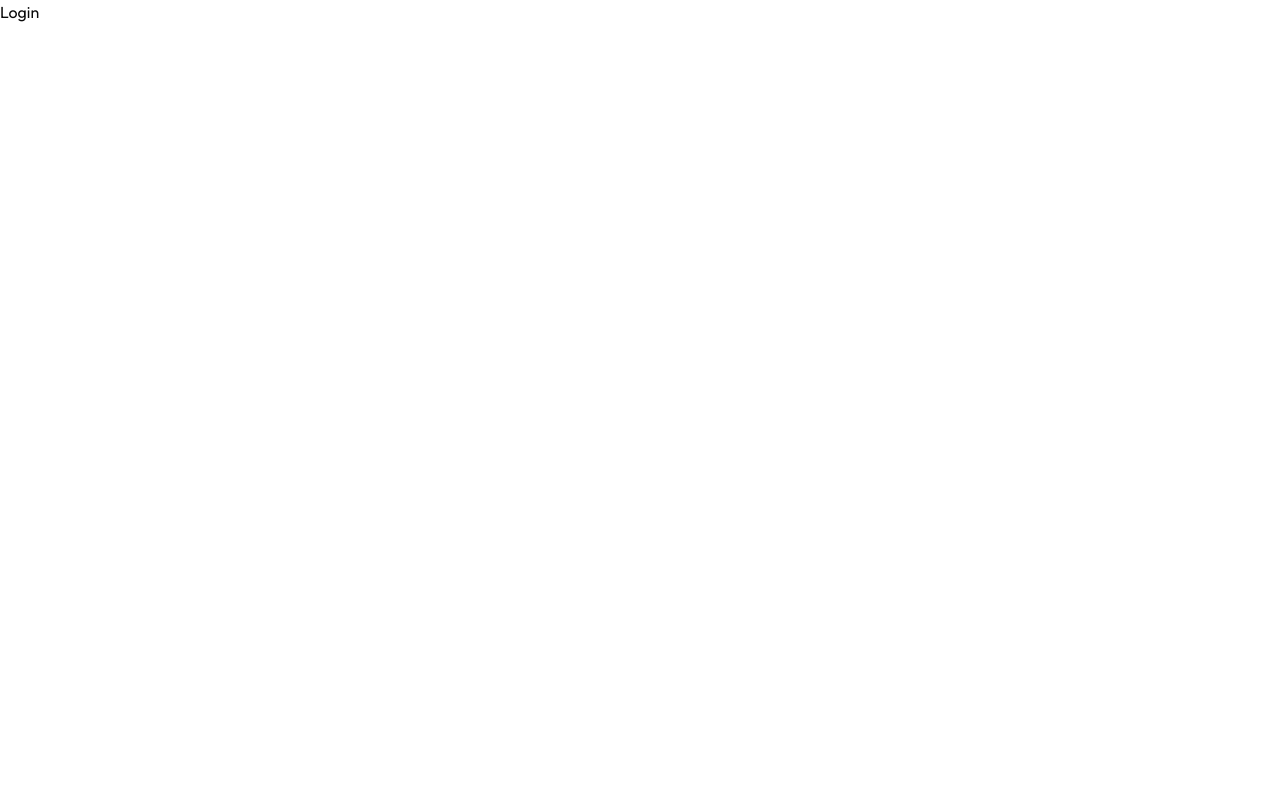
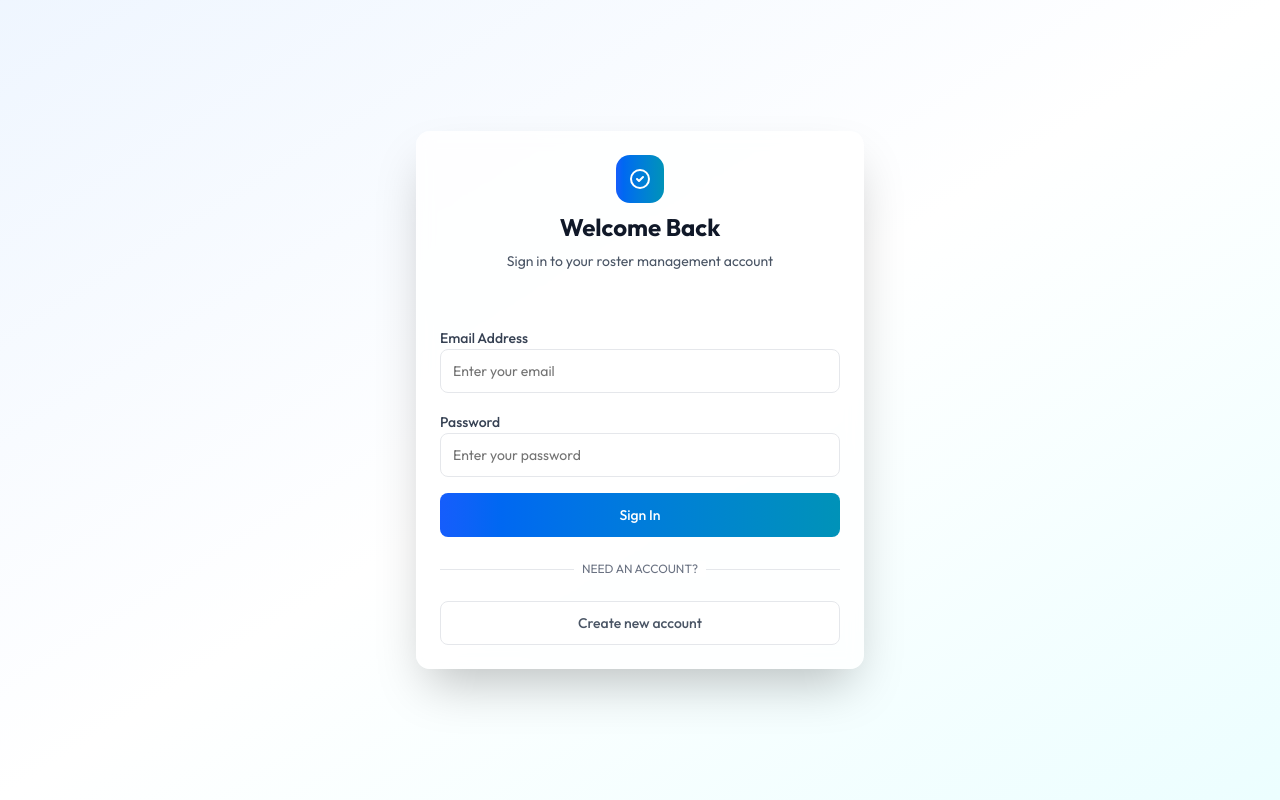
Before and after one commit to python-fuse/roster-client, a React (Vite) app: page /login in a window 1280 px wide. Built offline with nearby package versions, Linux system fonts and the light colour scheme.

Commit message:
feat: enhance authentication flow with login form and protected routes

```diff
--- a/src/App.tsx
+++ b/src/App.tsx
@@ -1,8 +1,17 @@
 import { RouterProvider } from "react-router-dom";
 import router from "./router";
+import type { ReactNode } from "react";
+import { AuthProvider } from "./context/AuthContext";
 
-function App() {
-  return <RouterProvider router={router} />;
+function App({ children }: { children: ReactNode }) {
+  return (
+    <>
+      <AuthProvider>
+        <RouterProvider router={router} />
+        {children}
+      </AuthProvider>
+    </>
+  );
 }
 
 export default App;
--- a/src/api/auth.ts
+++ b/src/api/auth.ts
@@ -0,0 +1,27 @@
+import { APIService } from "@/services/api";
+import type { User } from "@/types/definitions";
+
+export interface LoginCredentials {
+  email: string;
+  password: string;
+}
+
+export interface LoginResponse {
+  token: string;
+  user: User;
+}
+
+export const AuthAPI = {
+  login: async (credentials: LoginCredentials): Promise<LoginResponse> => {
+    const response = await APIService.login(
+      credentials.email,
+      credentials.password
+    );
+    return response.data as LoginResponse;
+  },
+
+  getCurrentUser: async (): Promise<User> => {
+    const response = await APIService.getCurrentUser();
+    return response.data;
+  },
+};
--- a/src/api/axios.ts
+++ b/src/api/axios.ts
@@ -1,7 +1,7 @@
 import axios from "axios";
 
 const api = axios.create({
-  baseURL: import.meta.env.BASE_URL || "http://localhost:5000/api",
+  baseURL: import.meta.env.VITE_API_URL || "http://localhost:5000/api",
   headers: {
     "Content-Type": "application/json",
   },
--- a/src/components/auth/ProtectedRoute.tsx
+++ b/src/components/auth/ProtectedRoute.tsx
@@ -1,27 +1,47 @@
+import { useAuth } from "@/context/AuthContext";
+import type { Role } from "@/types/definitions";
 import React from "react";
 // import { useAuth } from "../../context/AuthContext";
 
 interface ProtectedRouteProps {
   children: React.ReactNode;
-  requiredRoles?: Array<"ADMIN" | "SUPERVISOR" | "STAFF">;
+  requiredRoles?: Role[];
 }
 
 export const ProtectedRoute: React.FC<ProtectedRouteProps> = ({
   children,
-  // requiredRoles = [],
+  requiredRoles = [],
 }) => {
-  // if (requiredRoles.length > 0 && user && !requiredRoles.includes(user.role)) {
+  const { state } = useAuth();
+  const { isAuthenticated, user } = state;
+
+  if (!isAuthenticated) {
     return (
       <div className="min-h-screen flex items-center justify-center bg-gray-50">
         <div className="text-center">
-        <h2 className="text-2xl font-bold text-gray-900 mb-2">Access Denied</h2>
+          <h2 className="text-2xl font-bold text-gray-900 mb-2">
+            Unauthorized
+          </h2>
+          <p className="text-gray-600">Please log in to access this page.</p>
+        </div>
+      </div>
+    );
+  }
+
+  if (requiredRoles.length > 0 && user && !requiredRoles.includes(user.role)) {
+    return (
+      <div className="min-h-screen flex items-center justify-center bg-gray-50">
+        <div className="text-center">
+          <h2 className="text-2xl font-bold text-gray-900 mb-2">
+            Access Denied
+          </h2>
           <p className="text-gray-600">
             You don't have permission to access this page.
           </p>
         </div>
       </div>
     );
-  // }
+  }
 
   return <>{children}</>;
 };
--- a/src/pages/Login.tsx
+++ b/src/pages/Login.tsx
@@ -1,5 +1,201 @@
-import {} from "@/components/ui/card";
+import { useState } from "react";
+import { useForm } from "react-hook-form";
+import { useNavigate } from "react-router-dom";
+import {
+  Card,
+  CardHeader,
+  CardContent,
+  CardDescription,
+  CardTitle,
+} from "@/components/ui/card";
+import { Input } from "@/components/ui/input";
+import { Button } from "@/components/ui/button";
+import { Label } from "@/components/ui/label";
+import { useAuth } from "@/context/AuthContext";
+import { AuthAPI, type LoginCredentials } from "@/api/auth";
 
 export const Login = () => {
-  return <div>Login</div>;
+  const navigate = useNavigate();
+  const { dispatch } = useAuth();
+  const [isLoading, setIsLoading] = useState(false);
+  const [error, setError] = useState<string | null>(null);
+
+  const {
+    register,
+    handleSubmit,
+    formState: { errors },
+  } = useForm<LoginCredentials>({
+    defaultValues: { email: "", password: "" },
+  });
+
+  const onSubmit = async (data: LoginCredentials) => {
+    setIsLoading(true);
+    setError(null);
+
+    try {
+      const response = await AuthAPI.login(data);
+
+      // Update auth context
+      dispatch({ type: "LOGIN" });
+      dispatch({ type: "SET_USER", payload: response.user });
+
+      // Navigate to dashboard
+      navigate("/dashboard");
+    } catch (err: any) {
+      setError(
+        err.response?.data?.message || "Login failed. Please try again."
+      );
+      dispatch({ type: "SET_ERROR", payload: "Login failed" });
+    } finally {
+      setIsLoading(false);
+    }
+  };
+
+  return (
+    <div className="min-h-screen flex items-center justify-center bg-gradient-to-br from-blue-50 via-white to-cyan-50 p-4">
+      <div className="w-full max-w-md">
+        <Card className="shadow-2xl border-0 bg-white/80 backdrop-blur-sm">
+          <CardHeader className="space-y-4 pb-6">
+            <div className="flex flex-col items-center space-y-2">
+              <div className="w-12 h-12 bg-gradient-to-r from-blue-600 to-cyan-600 rounded-xl flex items-center justify-center">
+                <svg
+                  className="w-6 h-6 text-white"
+                  fill="none"
+                  stroke="currentColor"
+                  viewBox="0 0 24 24"
+                >
+                  <path
+                    strokeLinecap="round"
+                    strokeLinejoin="round"
+                    strokeWidth={2}
+                    d="M9 12l2 2 4-4m6 2a9 9 0 11-18 0 9 9 0 0118 0z"
+                  />
+                </svg>
+              </div>
+              <CardTitle className="text-2xl font-bold text-gray-900">
+                Welcome Back
+              </CardTitle>
+              <CardDescription className="text-center text-gray-600">
+                Sign in to your roster management account
+              </CardDescription>
+            </div>
+          </CardHeader>
+          <CardContent className="space-y-6">
+            {error && (
+              <div className="p-3 rounded-md bg-red-50 border border-red-200">
+                <p className="text-sm text-red-600">{error}</p>
+              </div>
+            )}
+
+            <form onSubmit={handleSubmit(onSubmit)} className="space-y-4">
+              <div className="space-y-2">
+                <Label
+                  htmlFor="email"
+                  className="text-sm font-medium text-gray-700"
+                >
+                  Email Address
+                </Label>
+                <Input
+                  id="email"
+                  type="email"
+                  placeholder="Enter your email"
+                  className="h-11 border-gray-200 focus:border-blue-500 focus:ring-blue-500"
+                  {...register("email", {
+                    required: "Email is required",
+                    pattern: {
+                      value: /^\S+@\S+$/i,
+                      message: "Please enter a valid email address",
+                    },
+                  })}
+                />
+                {errors.email && (
+                  <p className="text-sm text-red-600">{errors.email.message}</p>
+                )}
+              </div>
+
+              <div className="space-y-2">
+                <Label
+                  htmlFor="password"
+                  className="text-sm font-medium text-gray-700"
+                >
+                  Password
+                </Label>
+                <Input
+                  id="password"
+                  type="password"
+                  placeholder="Enter your password"
+                  className="h-11 border-gray-200 focus:border-blue-500 focus:ring-blue-500"
+                  {...register("password", {
+                    required: "Password is required",
+                    minLength: {
+                      value: 6,
+                      message: "Password must be at least 6 characters",
+                    },
+                  })}
+                />
+                {errors.password && (
+                  <p className="text-sm text-red-600">
+                    {errors.password.message}
+                  </p>
+                )}
+              </div>
+
+              <Button
+                type="submit"
+                disabled={isLoading}
+                className="w-full h-11 bg-gradient-to-r from-blue-600 to-cyan-600 hover:from-blue-700 hover:to-cyan-700 text-white font-medium rounded-md transition-all duration-200 transform hover:scale-[1.02] disabled:opacity-50 disabled:cursor-not-allowed disabled:transform-none"
+              >
+                {isLoading ? (
+                  <div className="flex items-center space-x-2">
+                    <svg
+                      className="animate-spin -ml-1 mr-2 h-4 w-4 text-white"
+                      xmlns="http://www.w3.org/2000/svg"
+                      fill="none"
+                      viewBox="0 0 24 24"
+                    >
+                      <circle
+                        className="opacity-25"
+                        cx="12"
+                        cy="12"
+                        r="10"
+                        stroke="currentColor"
+                        strokeWidth="4"
+                      ></circle>
+                      <path
+                        className="opacity-75"
+                        fill="currentColor"
+                        d="M4 12a8 8 0 018-8V0C5.373 0 0 5.373 0 12h4zm2 5.291A7.962 7.962 0 014 12H0c0 3.042 1.135 5.824 3 7.938l3-2.647z"
+                      ></path>
+                    </svg>
+                    <span>Signing in...</span>
+                  </div>
+                ) : (
+                  "Sign In"
+                )}
+              </Button>
+            </form>
+
+            <div className="relative">
+              <div className="absolute inset-0 flex items-center">
+                <span className="w-full border-t border-gray-200" />
+              </div>
+              <div className="relative flex justify-center text-xs uppercase">
+                <span className="bg-white px-2 text-gray-500">
+                  Need an account?
+                </span>
+              </div>
+            </div>
+
+            <Button
+              variant="outline"
+              className="w-full h-11 border-gray-200 text-gray-600 hover:bg-gray-50"
+              onClick={() => navigate("/register")}
+            >
+              Create new account
+            </Button>
+          </CardContent>
+        </Card>
+      </div>
+    </div>
+  );
 };
--- a/src/services/api.ts
+++ b/src/services/api.ts
@@ -10,8 +10,11 @@ import type {
 
 export class APIService {
   // Auth APIs
-  static login = (username: string, password: string) => {
-    return api.post<{ token: string }>("/auth/login", { username, password });
+  static login = (email: string, password: string) => {
+    return api.post<{ token: string; user: User }>("/auth/login", {
+      email,
+      password,
+    });
   };
 
   static register = (
```
Also changed, not shown: 1 other file (tests, documents, lock files or other folders). Lines whose indentation alone changed are shown as unchanged.
